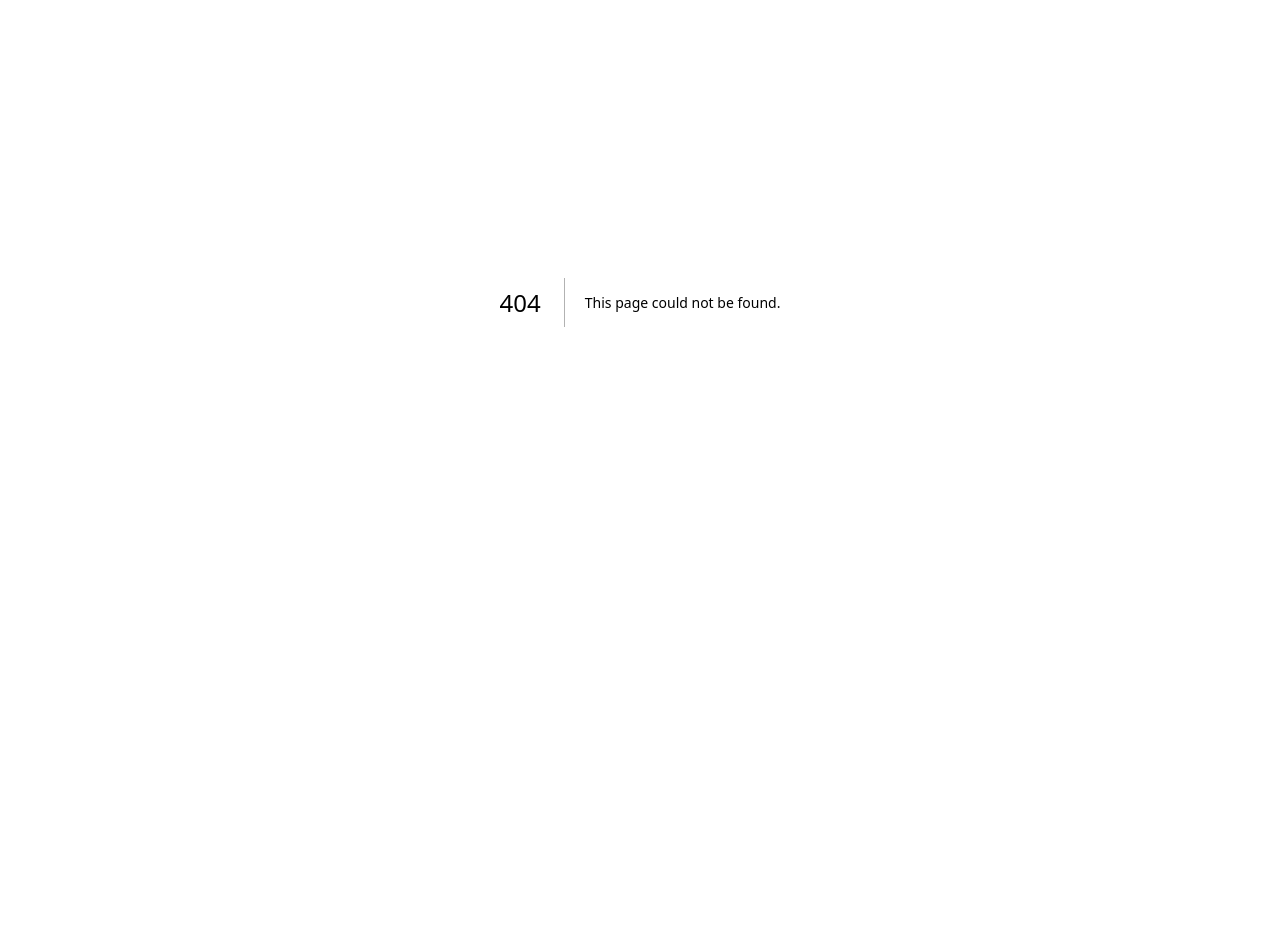
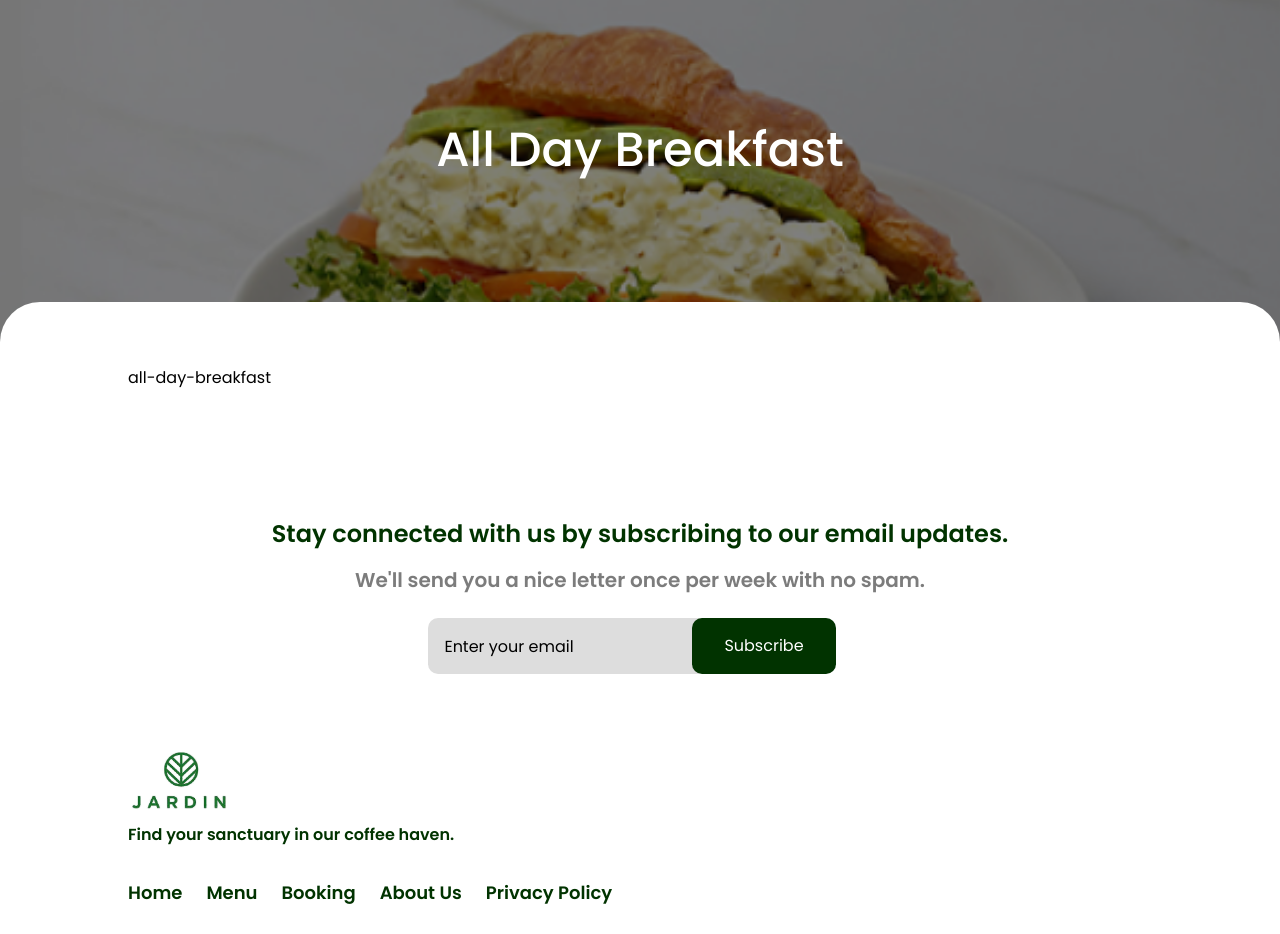
Before and after one commit to darrellrahan/jardincafe, a Next.js app: page /menu/all-day-breakfast in a window 1280 px wide. Before the commit this address had no page. Shown: the part 98-1032 px from the top of the page. Before the commit the page ends 800 px from the top, so only its background shows below. Built offline with nearby package versions, Linux system fonts and the light colour scheme; no server answers.

Commit message:
start working on categories

```diff
--- a/app/components/Footer.tsx
+++ b/app/components/Footer.tsx
@@ -35,11 +35,21 @@ function Footer() {
             Find your sanctuary in our coffee haven.
           </p>
           <div className="my-8 flex items-center gap-6 text-lg text-[#013300] font-semibold">
-            <a href="/">Home</a>
-            <a href="/menu">Menu</a>
-            <a href="/booking">Booking</a>
-            <a href="/about">About Us</a>
-            <a href="/privacy-policy">Privacy Policy</a>
+            <a className="hover:underline" href="/">
+              Home
+            </a>
+            <a className="hover:underline" href="/menu">
+              Menu
+            </a>
+            <a className="hover:underline" href="/booking">
+              Booking
+            </a>
+            <a className="hover:underline" href="/about">
+              About Us
+            </a>
+            <a className="hover:underline" href="/privacy-policy">
+              Privacy Policy
+            </a>
           </div>
           <hr className="w-full border border-[#7c7c7c50]" />
           <div className="flex justify-between items-center mt-12">
--- a/app/components/Header.tsx
+++ b/app/components/Header.tsx
@@ -10,7 +10,7 @@ import { useAuthState } from "react-firebase-hooks/auth";
 
 function Header() {
   const [top, setTop] = useState("top-8");
-  const [user, loading, error] = useAuthState(auth);
+  const [user] = useAuthState(auth);
 
   useEffect(() => {
     const onPageScroll = () => {
--- a/app/components/HeroMenu.tsx
+++ b/app/components/HeroMenu.tsx
@@ -1,14 +1,28 @@
 import React from "react";
 
-function HeroMenu() {
+function HeroMenu({ category, bg }: { category?: string; bg?: string }) {
   return (
     <section id="hero-menu">
-      <div className="h-[25rem] bg-[url('/images/menu/hero-bg.png')] bg-cover relative flex items-center justify-center">
+      <div
+        className={`h-[29rem] ${
+          category ? bg : "bg-[url('/images/menu/hero-bg.png')]"
+        } bg-cover relative flex items-center justify-center`}
+      >
         <div className="absolute inset-0 bg-black/50"></div>
-        <h1 className="text-white font-medium text-5xl z-10 text-center leading-[1.25] translate-y-10">
-          What's On
-          <br />
-          Jardin
+        <h1 className="text-white font-medium text-5xl z-10 text-center leading-[1.25] translate-y-4">
+          {category ? (
+            <span className="capitalize">
+              {category === "pasta-pizza"
+                ? "Pasta & Pizza"
+                : category.replace(/-/g, " ")}
+            </span>
+          ) : (
+            <>
+              What's On
+              <br />
+              Jardin
+            </>
+          )}
         </h1>
       </div>
     </section>
--- a/app/components/MenuCategory.tsx
+++ b/app/components/MenuCategory.tsx
@@ -5,7 +5,7 @@ import { MdOutlineArrowForwardIos } from "react-icons/md";
 function MenuCategory() {
   return (
     <section id="menu-category">
-      <div className="px-32 py-16 grid grid-cols-2 gap-8">
+      <div className="px-32 py-16 grid grid-cols-2 gap-8 rounded-t-[2.5rem] -mt-16 z-20 relative bg-white">
         {menuCategory.map((data) => (
           <div
             key={data.category}
@@ -16,10 +16,13 @@ function MenuCategory() {
               <h1 className="font-medium text-[2.5rem]">{data.category}</h1>
               {data.desc && <p className="text-xl">{data.desc}</p>}
             </div>
-            <button className="w-[10.5rem] bg-white text-[#013300] rounded-[0.625rem] px-4 py-3 text-lg flex justify-between items-center z-10 font-medium border-2 border-white hover:bg-transparent hover:text-white duration-200 ease-linear">
+            <a
+              href={data.link}
+              className="w-[10.5rem] bg-white text-[#013300] rounded-[0.625rem] px-4 py-3 text-lg flex justify-between items-center z-10 font-medium border-2 border-white hover:bg-transparent hover:text-white duration-200 ease-linear"
+            >
               <span>FIND MORE</span>
               <MdOutlineArrowForwardIos />
-            </button>
+            </a>
           </div>
         ))}
       </div>
--- a/app/data/dry.ts
+++ b/app/data/dry.ts
@@ -113,37 +113,53 @@ export const whyChooseUs = [
 
 export const menuCategory = [
   {
+    id: "breakfast",
     category: "Breakfast",
     desc: "7 AM - 11 AM ONLY",
     bg: "bg-[url('/images/menu/breakfast.png')]",
+    link: "/menu/breakfast",
   },
   {
+    id: "all-day-breakfast",
     category: "All Day Breakfast",
     bg: "bg-[url('/images/menu/all-day-breakfast.png')]",
+    link: "/menu/all-day-breakfast",
   },
   {
+    id: "appetizer",
     category: "Appetizer",
     bg: "bg-[url('/images/menu/appetizer.png')]",
+    link: "/menu/appetizer",
   },
   {
+    id: "main-course",
     category: "Main Course",
     bg: "bg-[url('/images/menu/main-course.png')]",
+    link: "/menu/main-course",
   },
   {
+    id: "pasta-pizza",
     category: "Pasta & Pizza",
     bg: "bg-[url('/images/menu/pasta-pizza.png')]",
+    link: "/menu/pasta-pizza",
   },
   {
+    id: "rice-bowl",
     category: "Rice Bowl",
     bg: "bg-[url('/images/menu/rice-bowl.png')]",
+    link: "/menu/rice-bowl",
   },
   {
+    id: "desert",
     category: "Desert",
     bg: "bg-[url('/images/menu/desert.png')]",
+    link: "/menu/desert",
   },
   {
+    id: "drinks",
     category: "Drinks",
     bg: "bg-[url('/images/menu/drink.png')]",
+    link: "/menu/drinks",
   },
 ];
 
--- a/app/login/page.tsx
+++ b/app/login/page.tsx
@@ -8,7 +8,7 @@ import Loading from "../components/Loading";
 import { useRouter } from "next/navigation";
 
 function page() {
-  const [user, loading, error] = useAuthState(auth);
+  const [user, loading] = useAuthState(auth);
   const { push } = useRouter();
 
   useEffect(() => {
--- /dev/null
+++ b/app/menu/[category]/page.tsx
@@ -0,0 +1,33 @@
+"use client";
+
+import Footer from "@/app/components/Footer";
+import Header from "@/app/components/Header";
+import HeroMenu from "@/app/components/HeroMenu";
+import Loading from "@/app/components/Loading";
+import { menuCategory } from "@/app/data/dry";
+import { auth } from "@/app/firebase";
+import React from "react";
+import { useAuthState } from "react-firebase-hooks/auth";
+
+function page({ params: { category } }: { params: { category: string } }) {
+  const [user, loading] = useAuthState(auth);
+
+  const categoryData = menuCategory.find((data) => data.id === category);
+
+  if (loading) return <Loading />;
+
+  return (
+    <main>
+      <Header />
+      <HeroMenu category={category} bg={categoryData?.bg} />
+      <section id="main">
+        <div className="px-32 py-16 rounded-t-[2.5rem] -mt-16 z-20 relative bg-white">
+          {category}
+        </div>
+      </section>
+      <Footer />
+    </main>
+  );
+}
+
+export default page;
--- a/app/page.tsx
+++ b/app/page.tsx
@@ -13,7 +13,7 @@ import { auth } from "./firebase";
 import Loading from "./components/Loading";
 
 export default function Home() {
-  const [user, loading, error] = useAuthState(auth);
+  const [user, loading] = useAuthState(auth);
 
   if (loading) return <Loading />;
 
--- a/app/register/page.tsx
+++ b/app/register/page.tsx
@@ -8,7 +8,7 @@ import Loading from "../components/Loading";
 import { useRouter } from "next/navigation";
 
 function page() {
-  const [user, loading, error] = useAuthState(auth);
+  const [user, loading] = useAuthState(auth);
   const { push } = useRouter();
 
   useEffect(() => {
```
